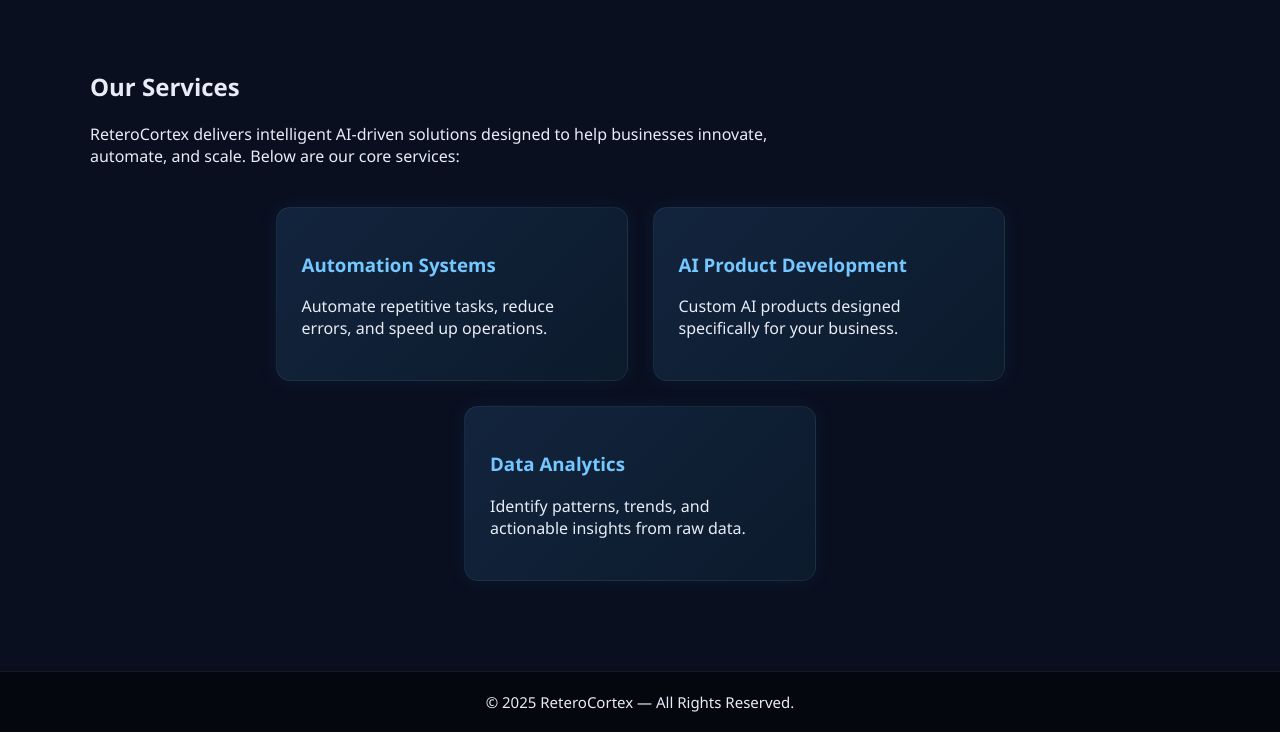
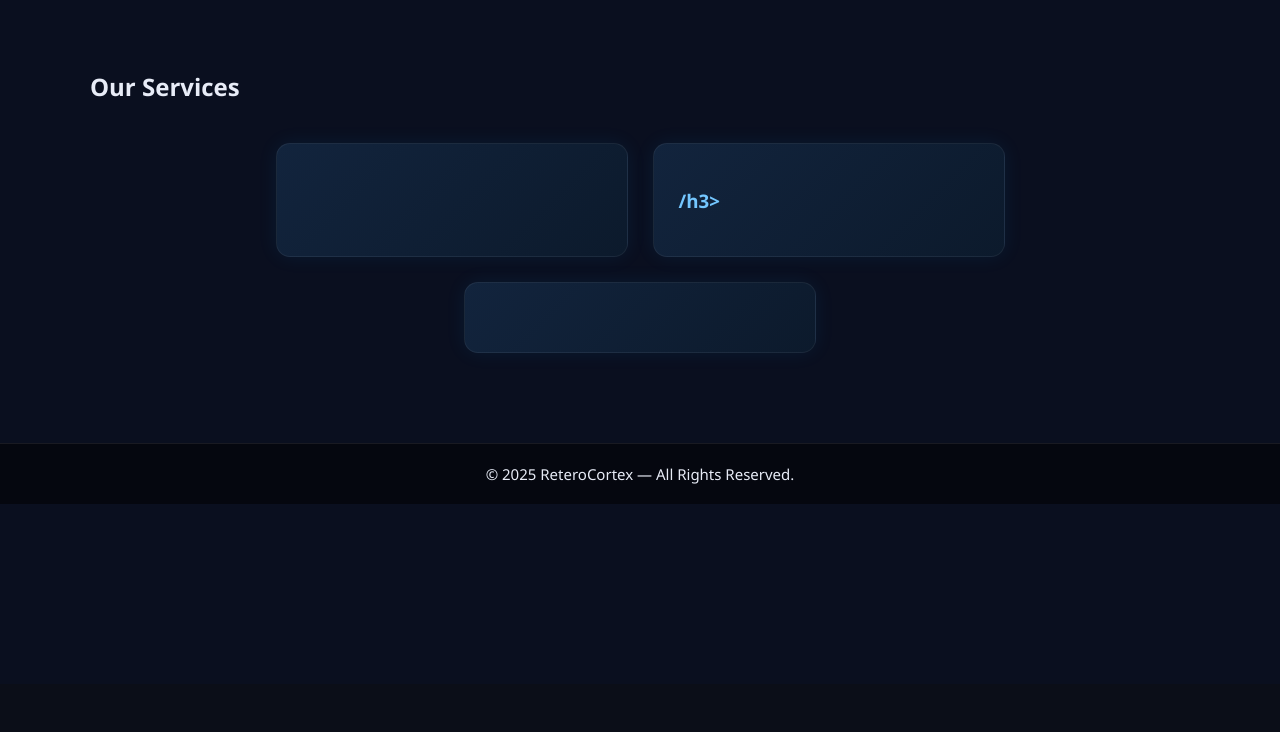
Before and after one commit to bharadwajshreshtha-byte/reterocortex, a Django app: page /services/ in a window 1280 px wide. Shown: the part 116-848 px from the top of the page. After the commit the page ends 600 px from the top, so only its background shows below. Run offline with Django 5.2, Linux system fonts and the light colour scheme.

Commit message:
Update services.html

```diff
--- a/website/templates/website/services.html
+++ b/website/templates/website/services.html
@@ -4,26 +4,24 @@
 <h2>Our Services</h2>
 
 <p style="max-width: 700px;">
-    ReteroCortex delivers intelligent AI-driven solutions designed
-    to help businesses innovate, automate, and scale. Below are our
-    core services:
+
 </p>
 
 <div class="features" style="margin-top: 40px;">
 
     <div class="feature-card">
-        <h3>Automation Systems</h3>
-        <p>Automate repetitive tasks, reduce errors, and speed up operations.</p>
+        <h3></h3>
+        <p></p>
     </div>
 
     <div class="feature-card">
-        <h3>AI Product Development</h3>
-        <p>Custom AI products designed specifically for your business.</p>
+        <h3>/h3>
+        <p></p>
     </div>
 
     <div class="feature-card">
-        <h3>Data Analytics</h3>
-        <p>Identify patterns, trends, and actionable insights from raw data.</p>
+        <h3></h3>
+        <p></p>
     </div>
 
 </div>
```
